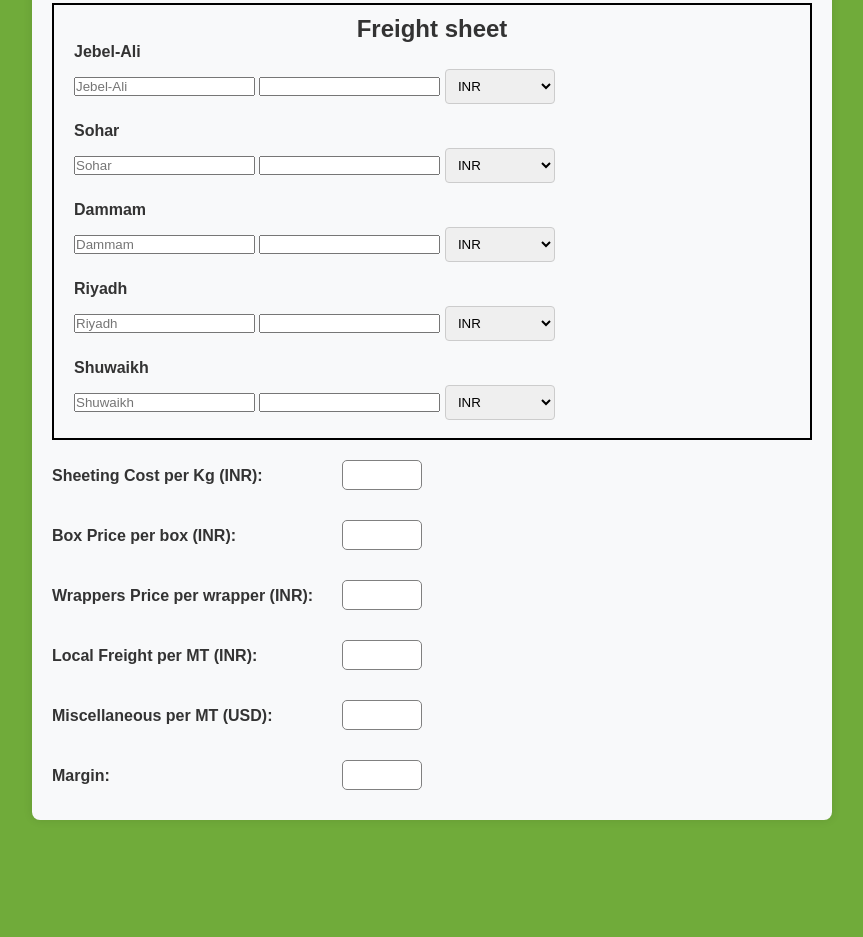
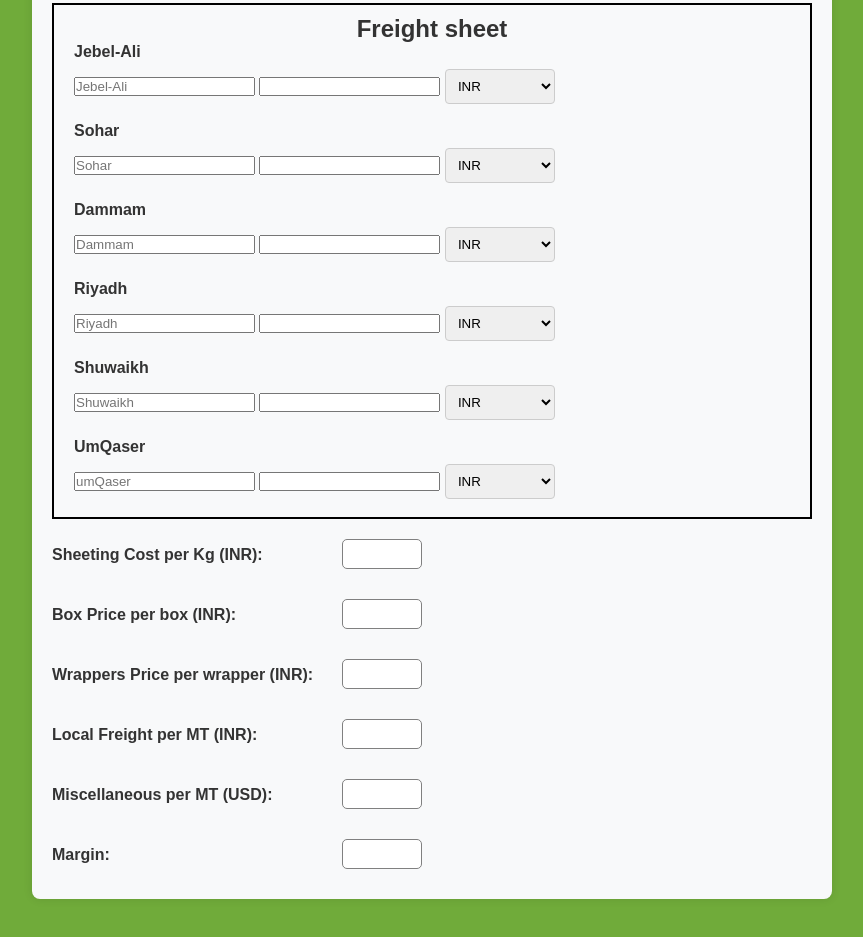
Before and after one commit to Knam-Marketing-Export/KnamMarketingExportCAl, a website: page master.html in a window 1280 px wide. Shown: the part 3502-4439 px from the top of the page, without its empty margins (208-1071 px from the left). Before the commit the page ends 4362 px from the top, so only its background shows below. Drawn offline with Linux system fonts and the light colour scheme; a script that the page names is missing.

Commit message:
Update master.html

```diff
--- a/master.html
+++ b/master.html
@@ -495,6 +495,18 @@
                     <p id="shuwaikhFreightUSDResult"></p>
                     <p id="shuwaikhFreightINRResult"></p><br>
                 </div>
+                <!-- Um Qaser -->
+                <div class="select-freight-0">
+                    <label for="umQaser">UmQaser</label>
+                    <input type="text" id="umQaser" placeholder="umQaser">
+                    <input type="number" id="umQaserFreight" required>
+                    <select id="umQaserFreightCurrency">
+                        <option value="INR">INR</option>
+                        <option value="USD">USD</option>
+                    </select>
+                    <p id="umQaserFreightUSDResult"></p>
+                    <p id="umQaserFreightINRResult"></p><br>
+                </div>
             </div>
 
             <!-- Miscellaneous -->
```
